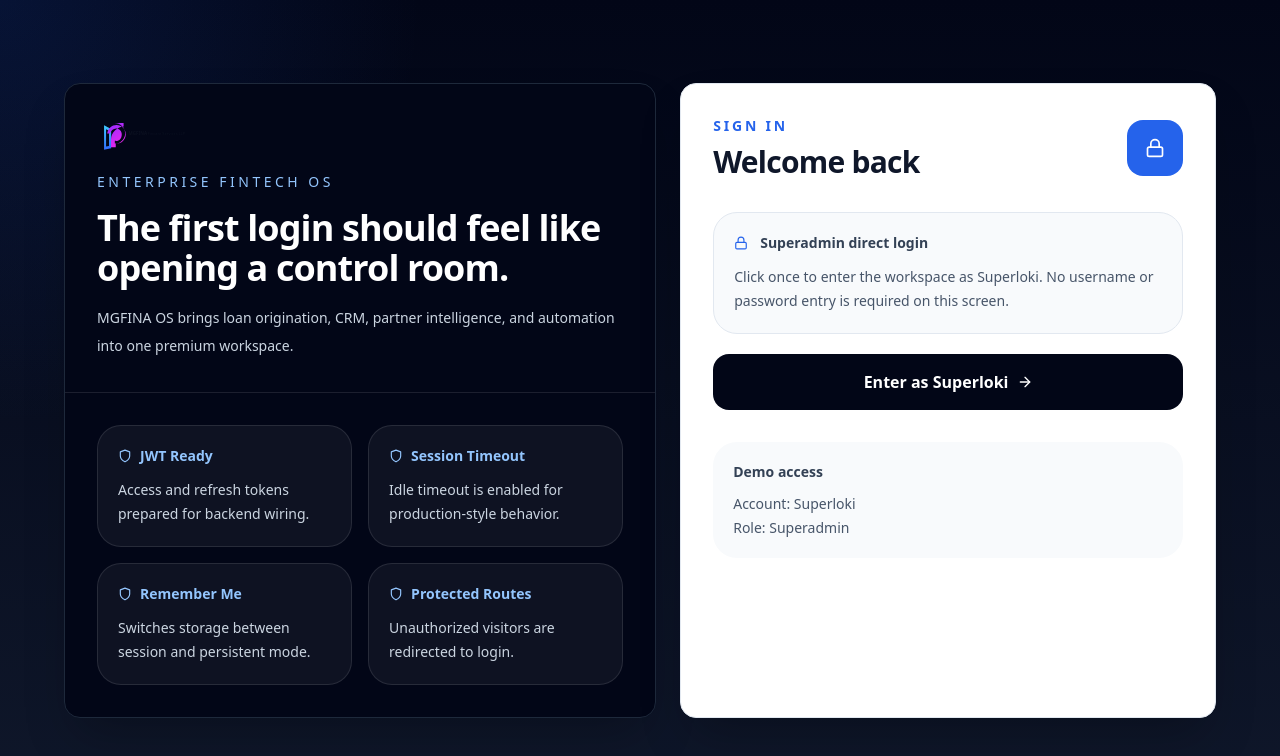
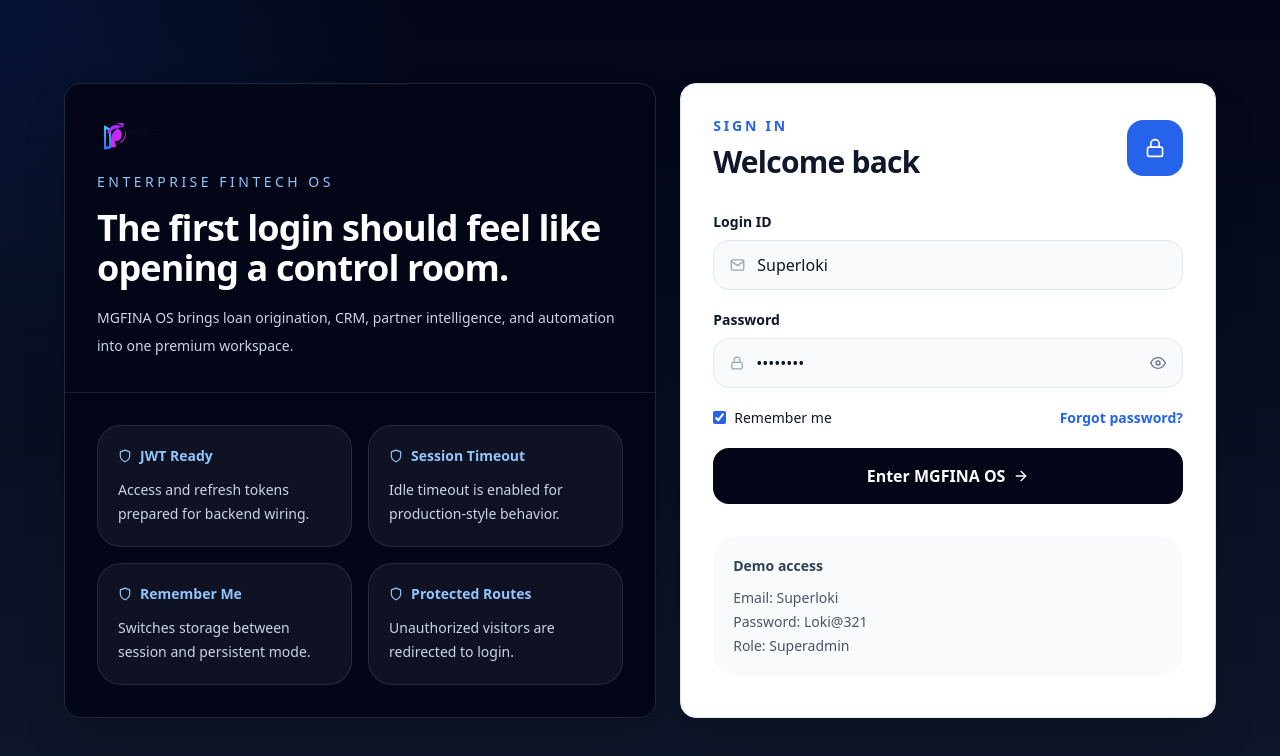
Before and after one commit to LokendraDevOps/mgfina, a React (Vite) app in the folder admin/: page /login in a window 1280 px wide. Shown: the top 756 px of the page. Built offline with nearby package versions, Linux system fonts and the light colour scheme.

Commit message:
Revert "feat: make superadmin direct login"
This reverts commit ac69c508cb42ea6b03f7baaa1133835bfdc3dab4.

```diff
--- a/admin/src/pages/Login/index.jsx
+++ b/admin/src/pages/Login/index.jsx
@@ -1,5 +1,6 @@
 import { useState } from 'react';
-import { FiArrowRight, FiLock, FiShield } from 'react-icons/fi';
+import { useForm } from 'react-hook-form';
+import { FiArrowRight, FiEye, FiEyeOff, FiLock, FiMail, FiShield } from 'react-icons/fi';
 import { useNavigate, Link, useLocation } from 'react-router-dom';
 import BrandLogo from '@/components/common/BrandLogo';
 import { useAuth } from '@/context/AuthContext';
@@ -18,20 +19,28 @@ const Login = () => {
   const navigate = useNavigate();
   const location = useLocation();
   const { login } = useAuth();
-  const [isSubmitting, setIsSubmitting] = useState(false);
+  const [showPassword, setShowPassword] = useState(false);
+  const { register, handleSubmit, setError, formState: { errors, isSubmitting } } = useForm({
+    defaultValues: { loginId: 'Superloki', password: 'Loki@321', rememberMe: true },
+  });
 
-  const onSubmit = async () => {
-    setIsSubmitting(true);
+  const onSubmit = async data => {
+    const password = data.password.trim();
+
+    if (password !== SUPERADMIN.password) {
+      setError('password', { type: 'manual', message: 'Invalid superadmin credentials' });
+      return;
+    }
+
     login({
       accessToken: `access-${Date.now()}`,
       refreshToken: `refresh-${Date.now()}`,
-      rememberMe: true,
+      rememberMe: data.rememberMe,
       user: SUPERADMIN.user,
       issuedAt: Date.now(),
     });
 
     navigate(location.state?.from?.pathname || '/dashboard', { replace: true });
-    setIsSubmitting(false);
   };
 
   return (
@@ -79,32 +88,62 @@ const Login = () => {
               </div>
             </div>
 
-            <div className="mt-8 space-y-5">
-              <div className="rounded-3xl border border-slate-200 bg-slate-50 p-5">
-                <div className="flex items-center gap-3 text-sm font-semibold text-slate-700">
-                  <FiLock className="text-blue-600" />
-                  Superadmin direct login
+            <form onSubmit={handleSubmit(onSubmit)} className="mt-8 space-y-5">
+              <label className="block">
+                <span className="mb-2 block text-sm font-semibold">Login ID</span>
+                <div className="flex items-center gap-3 rounded-2xl border border-slate-200 bg-slate-50 px-4 py-3">
+                  <FiMail className="text-slate-400" />
+                  <input
+                    type="text"
+                    className="w-full bg-transparent outline-none"
+                    placeholder="Superloki"
+                    {...register('loginId', { required: false })}
+                  />
                 </div>
-                <p className="mt-3 text-sm leading-6 text-slate-600">
-                  Click once to enter the workspace as Superloki. No username or password entry is required on this screen.
-                </p>
+              </label>
+
+              <label className="block">
+                <span className="mb-2 block text-sm font-semibold">Password</span>
+                <div className="flex items-center gap-3 rounded-2xl border border-slate-200 bg-slate-50 px-4 py-3">
+                  <FiLock className="text-slate-400" />
+                  <input
+                    type={showPassword ? 'text' : 'password'}
+                    className="w-full bg-transparent outline-none"
+                    placeholder="Loki@321"
+                    {...register('password', { required: 'Password is required' })}
+                  />
+                  <button type="button" onClick={() => setShowPassword(v => !v)} className="text-slate-500">
+                    {showPassword ? <FiEyeOff /> : <FiEye />}
+                  </button>
+                </div>
+                {errors.password && <span className="mt-1 block text-xs text-red-600">{errors.password.message}</span>}
+              </label>
+
+              <div className="flex items-center justify-between gap-4 text-sm">
+                <label className="flex items-center gap-2">
+                  <input type="checkbox" className="accent-blue-600" {...register('rememberMe')} />
+                  Remember me
+                </label>
+                <Link to="/forgot-password" className="font-semibold text-blue-600 hover:text-blue-700">
+                  Forgot password?
+                </Link>
               </div>
 
               <button
-                type="button"
-                onClick={onSubmit}
+                type="submit"
                 disabled={isSubmitting}
                 className="inline-flex w-full items-center justify-center gap-2 rounded-2xl bg-slate-950 px-5 py-4 font-semibold text-white transition hover:bg-slate-800 disabled:cursor-not-allowed disabled:opacity-70"
               >
-                Enter as Superloki
+                Enter MGFINA OS
                 <FiArrowRight />
               </button>
-            </div>
+            </form>
 
             <div className="mt-8 rounded-3xl bg-slate-50 p-5">
               <p className="text-sm font-semibold text-slate-700">Demo access</p>
               <div className="mt-3 space-y-1 text-sm text-slate-600">
-                <p>Account: Superloki</p>
+                <p>Email: Superloki</p>
+                <p>Password: Loki@321</p>
                 <p>Role: Superadmin</p>
               </div>
             </div>
```
